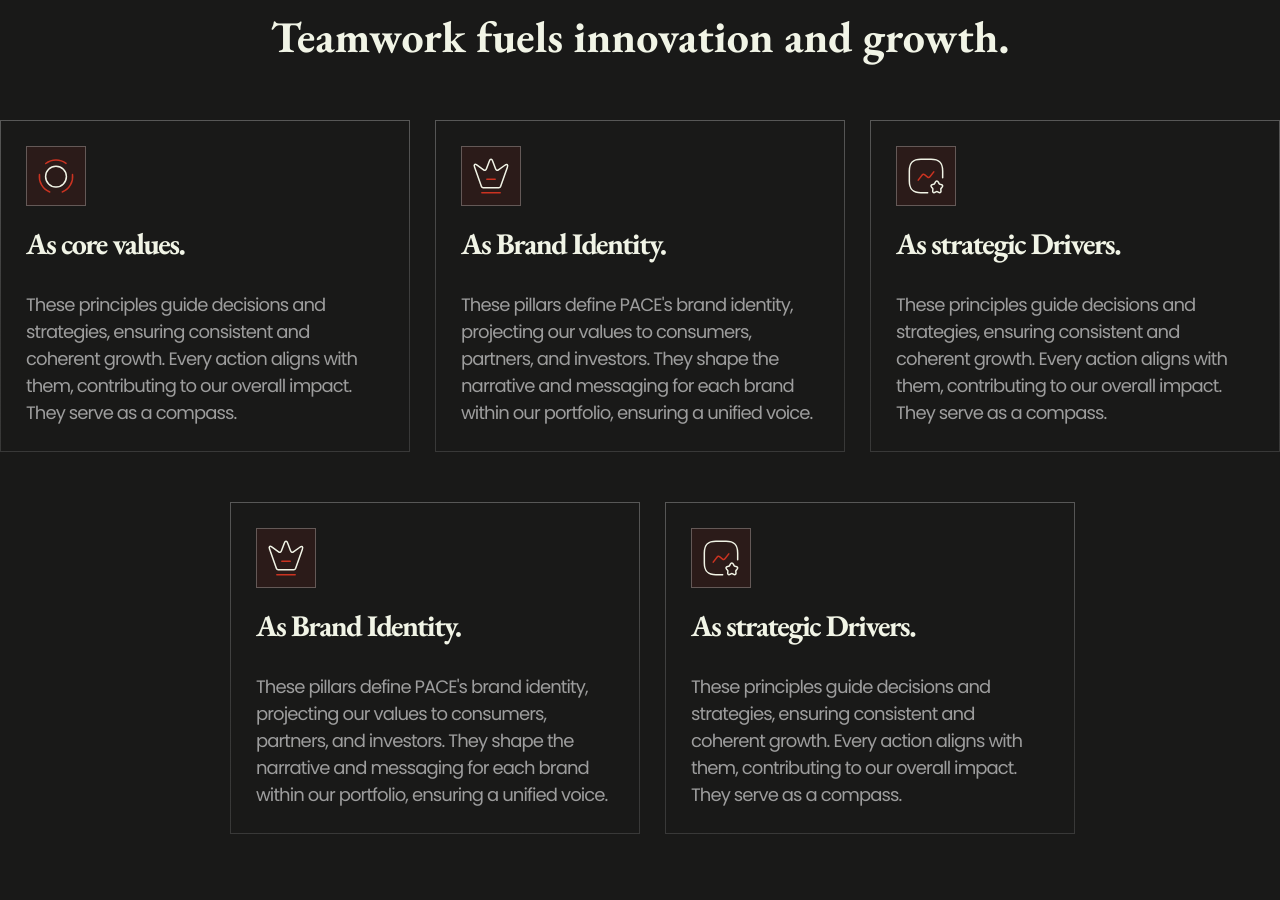
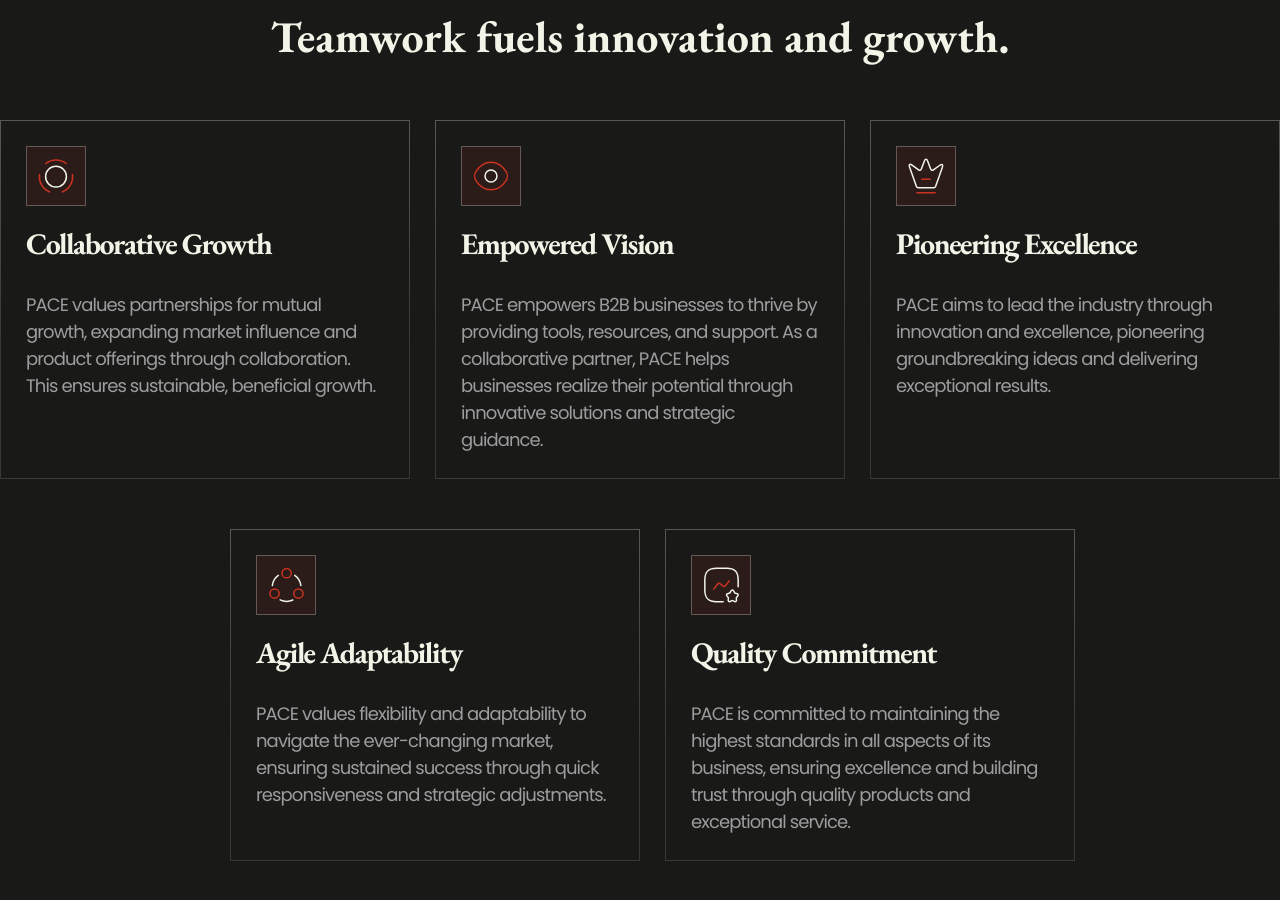
Before and after one commit to TarunRajpurohit123/pace-bussiness-website, a Next.js app in the folder pace-website/: page /about in a window 1280 px wide. Shown: the part 380-1280 px from the top of the page. Built offline with nearby package versions, Linux system fonts and the light colour scheme.

Commit message:
group page brands content update

```diff
--- a/pace-website/src/components/components/AboutCards.jsx
+++ b/pace-website/src/components/components/AboutCards.jsx
@@ -3,33 +3,36 @@ import CircleIcon from "@/components/svgs/CircleIcon";
 import CrownIcon from "@/components/svgs/CrownIcon";
 import MessageStarIcon from "@/components/svgs/MessageStarIcon";
 import uniqid from "uniqid";
+import AgileIcon from "../svgs/AgileIcon";
+import QualityIcon from "../svgs/QualityIcon";
+import VisionIcon from "../svgs/VisionIcon";
 
 export default function AboutCards() {
   const cardData = [
     {
-      heading: "As core values.",
-      text: "These principles guide decisions and strategies, ensuring consistent and coherent growth. Every action aligns with them, contributing to our overall impact. They serve as a compass.",
+      heading: "Collaborative Growth",
+      text: "PACE values partnerships for mutual growth,  expanding market influence and product  offerings through collaboration. This ensures sustainable, beneficial growth.",
       icon: <CircleIcon />,
     },
     {
-      heading: "As Brand Identity.",
-      text: "These pillars define PACE's brand identity, projecting our values to consumers, partners, and investors. They shape the narrative and messaging for each brand within our portfolio, ensuring a unified voice.",
+      heading: "Empowered Vision",
+      text: "PACE empowers B2B businesses to thrive by providing tools, resources, and support. As a collaborative partner, PACE helps businesses realize their potential through innovative solutions and strategic guidance.",
+      icon: <VisionIcon />,
+    },
+    {
+      heading: "Pioneering Excellence",
+      text: "PACE aims to lead the industry through innovation and excellence, pioneering groundbreaking ideas and delivering exceptional results.",
       icon: <CrownIcon />,
     },
     {
-      heading: "As strategic Drivers.",
-      text: "These principles guide decisions and strategies, ensuring consistent and coherent growth. Every action aligns with them, contributing to our overall impact. They serve as a compass.",
-      icon: <MessageStarIcon />,
+      heading: "Agile Adaptability",
+      text: "PACE values flexibility and adaptability to navigate the ever-changing market, ensuring sustained success through quick responsiveness and strategic adjustments.",
+      icon: <AgileIcon />,
     },
     {
-      heading: "As Brand Identity.",
-      text: "These pillars define PACE's brand identity, projecting our values to consumers, partners, and investors. They shape the narrative and messaging for each brand within our portfolio, ensuring a unified voice.",
-      icon: <CrownIcon />,
-    },
-    {
-      heading: "As strategic Drivers.",
-      text: "These principles guide decisions and strategies, ensuring consistent and coherent growth. Every action aligns with them, contributing to our overall impact. They serve as a compass.",
-      icon: <MessageStarIcon />,
+      heading: "Quality Commitment",
+      text: "PACE is committed to maintaining the highest standards in all aspects of its business, ensuring excellence and building trust through quality products and exceptional service.",
+      icon: <QualityIcon />,
     },
   ];
   return (
--- /dev/null
+++ b/pace-website/src/components/svgs/AgileIcon.jsx
@@ -0,0 +1,56 @@
+export default function AgileIcon() {
+  return (
+    <>
+      <svg
+        width="41"
+        height="40"
+        viewBox="0 0 41 40"
+        fill="none"
+        xmlns="http://www.w3.org/2000/svg"
+      >
+        <path
+          d="M28.7666 10.2833C32.0999 12.6 34.3999 16.2833 34.8666 20.5333"
+          stroke="var(--pure)"
+          strokeWidth="1.5"
+          strokeLinecap="round"
+          strokeLinejoin="round"
+        />
+        <path
+          d="M6.31689 20.6167C6.75023 16.3834 9.01689 12.7 12.3169 10.3667"
+          stroke="var(--pure)"
+          strokeWidth="1.5"
+          strokeLinecap="round"
+          strokeLinejoin="round"
+        />
+        <path
+          d="M14.1499 34.9C16.0832 35.8834 18.2832 36.4334 20.5999 36.4334C22.8332 36.4334 24.9332 35.9334 26.8166 35.0167"
+          stroke="var(--pure)"
+          strokeWidth="1.5"
+          strokeLinecap="round"
+          strokeLinejoin="round"
+        />
+        <path
+          d="M20.6001 12.8333C23.1591 12.8333 25.2335 10.7589 25.2335 8.19998C25.2335 5.64106 23.1591 3.56665 20.6001 3.56665C18.0412 3.56665 15.9668 5.64106 15.9668 8.19998C15.9668 10.7589 18.0412 12.8333 20.6001 12.8333Z"
+          stroke="var(--red)"
+          strokeWidth="1.5"
+          strokeLinecap="round"
+          strokeLinejoin="round"
+        />
+        <path
+          d="M8.54984 33.2C11.1088 33.2 13.1832 31.1256 13.1832 28.5667C13.1832 26.0078 11.1088 23.9333 8.54984 23.9333C5.99092 23.9333 3.9165 26.0078 3.9165 28.5667C3.9165 31.1256 5.99092 33.2 8.54984 33.2Z"
+          stroke="var(--red)"
+          strokeWidth="1.5"
+          strokeLinecap="round"
+          strokeLinejoin="round"
+        />
+        <path
+          d="M32.4502 33.2C35.0091 33.2 37.0836 31.1256 37.0836 28.5667C37.0836 26.0078 35.0091 23.9333 32.4502 23.9333C29.8913 23.9333 27.8169 26.0078 27.8169 28.5667C27.8169 31.1256 29.8913 33.2 32.4502 33.2Z"
+          stroke="var(--red)"
+          strokeWidth="1.5"
+          strokeLinecap="round"
+          strokeLinejoin="round"
+        />
+      </svg>
+    </>
+  );
+}
--- /dev/null
+++ b/pace-website/src/components/svgs/QualityIcon.jsx
@@ -0,0 +1,33 @@
+export default function QualityIcon() {
+  return (
+    <svg
+      width="41"
+      height="40"
+      viewBox="0 0 41 40"
+      fill="none"
+      xmlns="http://www.w3.org/2000/svg"
+    >
+      <path
+        d="M37.1668 21.6667V15C37.1668 6.66671 33.8335 3.33337 25.5002 3.33337H15.5002C7.16683 3.33337 3.8335 6.66671 3.8335 15V25C3.8335 33.3334 7.16683 36.6667 15.5002 36.6667H22.1668"
+        stroke="var(--pure)"
+        strokeWidth="1.5"
+        strokeLinecap="round"
+        strokeLinejoin="round"
+      />
+      <path
+        d="M12.7168 24.15L16.6835 19C17.2501 18.2666 18.3001 18.1333 19.0335 18.7L22.0835 21.1C22.8168 21.6667 23.8668 21.5333 24.4335 20.8167L28.2835 15.85"
+        stroke="var(--red)"
+        strokeWidth="1.5"
+        strokeLinecap="round"
+        strokeLinejoin="round"
+      />
+      <path
+        d="M32.9669 26.3667L33.4335 27.3166C33.6669 27.7833 34.2502 28.2166 34.7668 28.3166L35.4002 28.4166C37.3002 28.7333 37.7502 30.1333 36.3835 31.5166L35.8002 32.1C35.4168 32.5 35.2002 33.2666 35.3169 33.8L35.4002 34.15C35.9169 36.45 34.7002 37.3333 32.7002 36.1333L32.2668 35.8833C31.7502 35.5833 30.9169 35.5833 30.4002 35.8833L29.9668 36.1333C27.9502 37.35 26.7335 36.45 27.2668 34.15L27.3502 33.8C27.4668 33.2666 27.2502 32.5 26.8669 32.1L26.2835 31.5166C24.9169 30.1333 25.3668 28.7333 27.2668 28.4166L27.9002 28.3166C28.4002 28.2333 29.0002 27.7833 29.2335 27.3166L29.7002 26.3667C30.6002 24.55 32.0669 24.55 32.9669 26.3667Z"
+        stroke="var(--pure)"
+        strokeWidth="1.5"
+        strokeLinecap="round"
+        strokeLinejoin="round"
+      />
+    </svg>
+  );
+}
--- /dev/null
+++ b/pace-website/src/components/svgs/VisionIcon.jsx
@@ -0,0 +1,26 @@
+export default function VisionIcon() {
+  return (
+    <svg
+      width="40"
+      height="40"
+      viewBox="0 0 40 40"
+      fill="none"
+      xmlns="http://www.w3.org/2000/svg"
+    >
+      <path
+        d="M25.9665 20C25.9665 23.3 23.2999 25.9667 19.9999 25.9667C16.6999 25.9667 14.0332 23.3 14.0332 20C14.0332 16.7 16.6999 14.0333 19.9999 14.0333C23.2999 14.0333 25.9665 16.7 25.9665 20Z"
+        stroke="var(--pure)"
+        strokeWidth="1.5"
+        strokeLinecap="round"
+        strokeLinejoin="round"
+      />
+      <path
+        d="M20.0002 33.7833C25.8836 33.7833 31.3669 30.3167 35.1836 24.3167C36.6836 21.9667 36.6836 18.0167 35.1836 15.6667C31.3669 9.66668 25.8836 6.20001 20.0002 6.20001C14.1169 6.20001 8.63356 9.66668 4.81689 15.6667C3.31689 18.0167 3.31689 21.9667 4.81689 24.3167C8.63356 30.3167 14.1169 33.7833 20.0002 33.7833Z"
+        stroke="var(--red)"
+        strokeWidth="1.5"
+        strokeLinecap="round"
+        strokeLinejoin="round"
+      />
+    </svg>
+  );
+}
```
